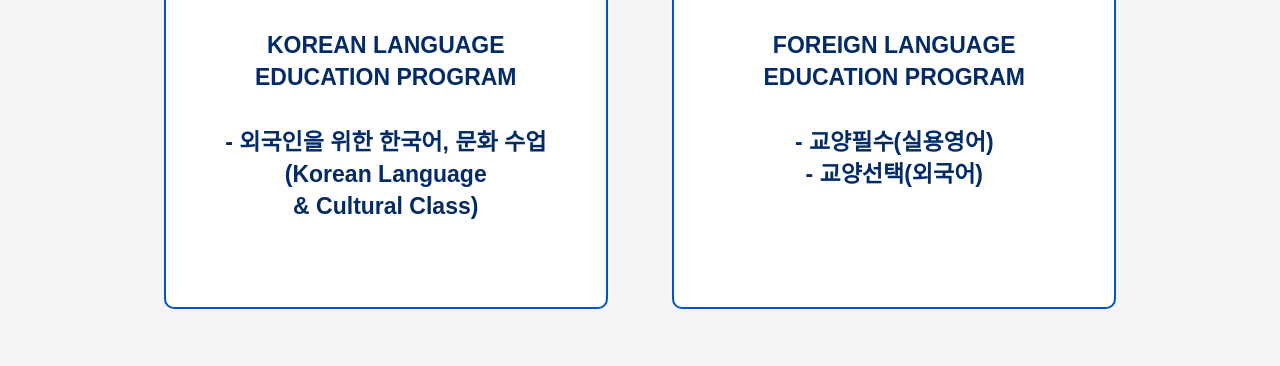
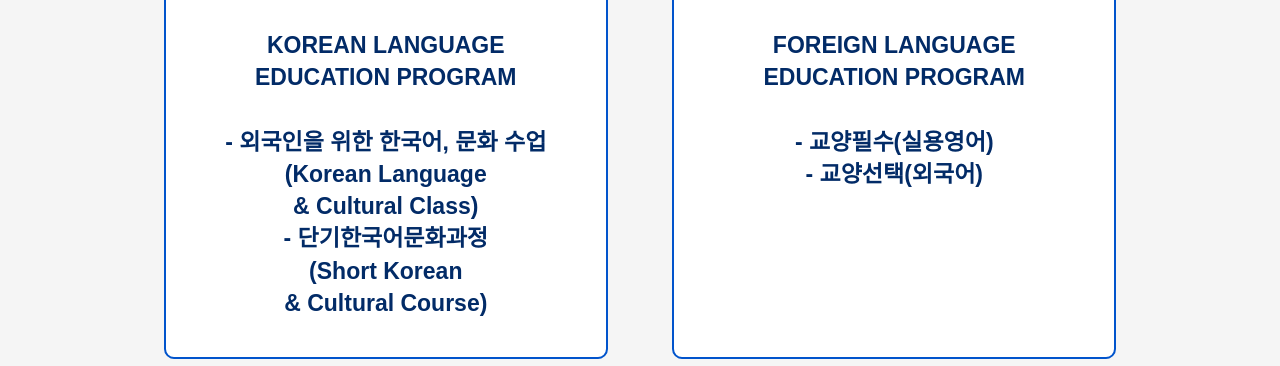
Before and after one commit to vixx020715/kls.dcu.co.kr, a plain HTML site: page index.html in a window 1280 px wide. Shown: the part 405-771 px from the top of the page. Drawn offline with Linux system fonts and the light colour scheme.

Commit message:
Update index.html
단기한국어문화과정추가

```diff
--- a/index.html
+++ b/index.html
@@ -54,7 +54,7 @@
     /* 링크 버튼 스타일 */
     .link-button {
       width: 350px;
-      height: 400px;
+      height: 450px;
       display: inline-block;
       margin: 30px;
       padding: 30px 45px;
@@ -117,7 +117,7 @@
 <div id="main">
   <a class="link-button" href="https://academics.cu.ac.kr/home/detail/etc/klei">
     <span id="korean-program" style="font-size: 40px;"><br>한국어 교육과정</span>
-    <br> KOREAN LANGUAGE<br>EDUCATION PROGRAM<br><br>- 외국인을 위한 한국어, 문화 수업<br> (Korean Language <br> & Cultural Class) </a>
+    <br> KOREAN LANGUAGE<br>EDUCATION PROGRAM<br><br>- 외국인을 위한 한국어, 문화 수업<br> (Korean Language <br> & Cultural Class)<br>- 단기한국어문화과정<br> (Short Korean <br> & Cultural Course) </a>
   <a class="link-button" href="https://academics.cu.ac.kr/home/detail/etc/dculei/">
     <span id="FOREIGH-program" style="font-size: 40px;"><br>외국어 교육과정</span>
     <br> FOREIGN LANGUAGE <br>EDUCATION PROGRAM<br><br> - 교양필수(실용영어)<br> - 교양선택(외국어)</a>
```
